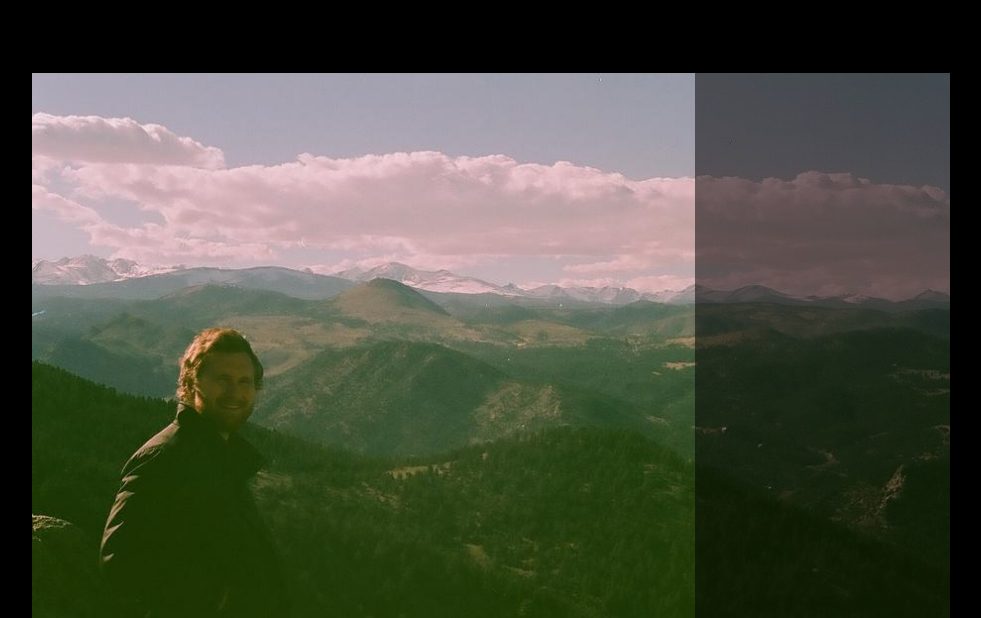
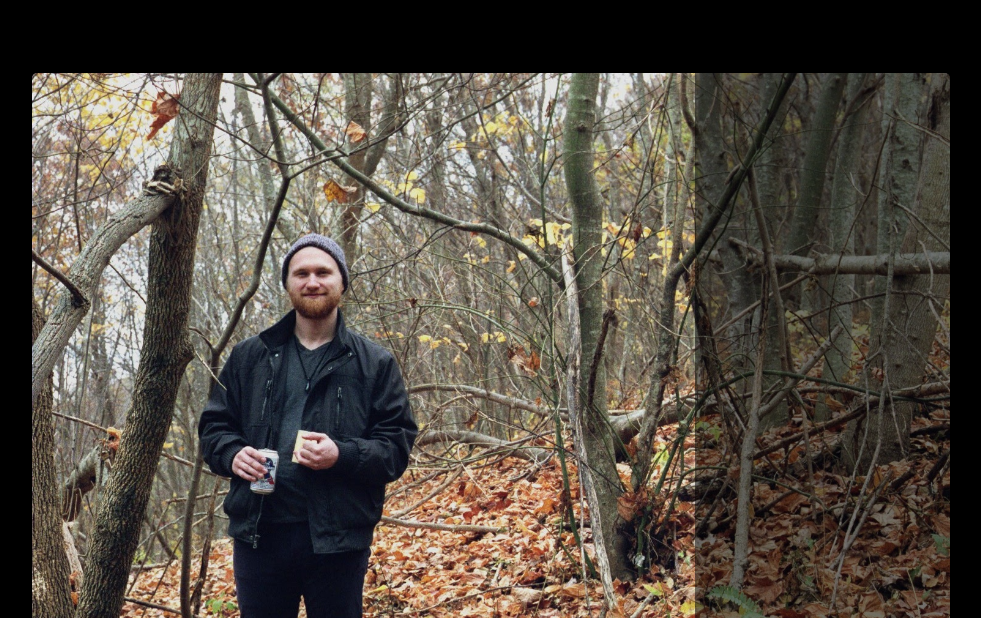
Before and after one commit to Wmclaug2/wsm, a plain HTML site: page index.html in a window 1280 px wide. Shown: the part 334-952 px from the top of the page, without its empty margins (149-1130 px from the left). Drawn offline with Linux system fonts and the light colour scheme; a web font is replaced by a local one.

Commit message:
updated main picture

```diff
--- a/index.html
+++ b/index.html
@@ -26,7 +26,7 @@
 	<article class='fadeIn three'>
 		<div id='main-pic'>
 		<div id='opaqbox'></div>
-			<img class = 'image' src = 'images/mainme.jpg' alt = 'Wes McLaughlin at Flagstaff in Boulder, CO.' >
+			<img class = 'image' src = 'images/main-me3.jpg' alt = 'Wes McLaughlin at Flagstaff in Boulder, CO.' >
 
 
 		</div>
--- a/scss/style.scss
+++ b/scss/style.scss
@@ -203,6 +203,7 @@ article{
 			}
 		}
 		.image{
+			border-radius:5px;
 			display:inline-block;
 			right:20%;
 			width: 100%;
```
Also changed, not shown: css/style.css, images/main-me.jpg (deleted), images/main-me2.jpg (added), images/main-me3.jpg (added).
